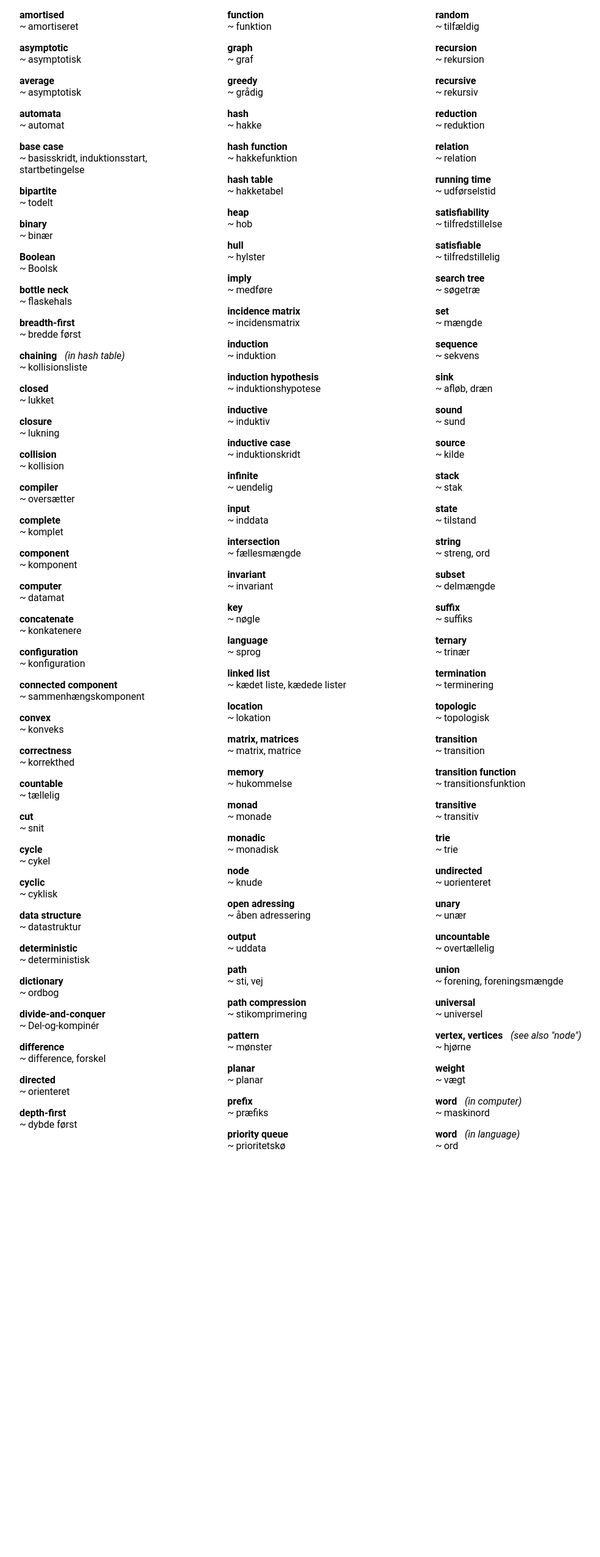
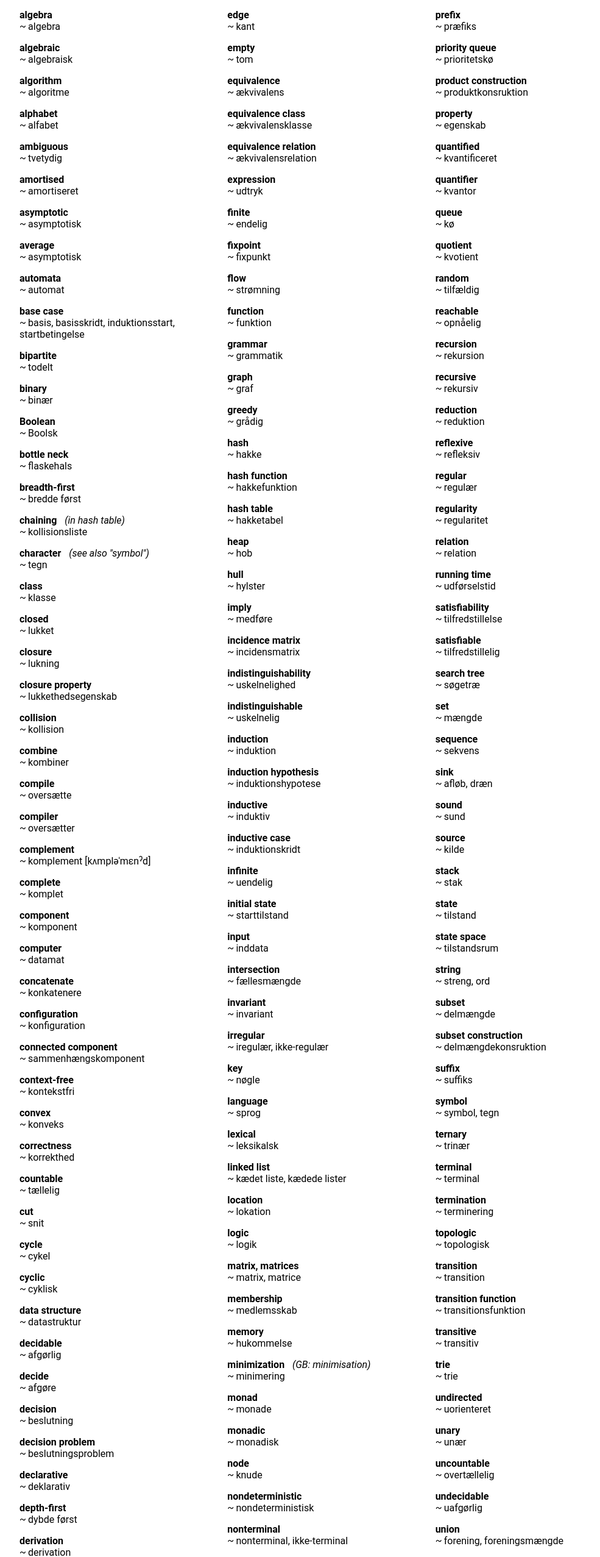
Before and after one commit to SSoelvsten/en-dk, a React (Create React App) app: page / in a window 1280 px wide. Shown: the part 243-2797 px from the top of the page at 61% size, without its empty margins (112-1097 px from the left). Before the commit the page ends 2184 px from the top, so only its background shows below. Built offline with nearby package versions, Linux system fonts and the light colour scheme.

Commit message:
Add words from Regularity and Automata

```diff
--- a/src/Filter.tsx
+++ b/src/Filter.tsx
@@ -26,11 +26,11 @@ const Filter = ({ onChange } : FilterProps) => {
     "",
     "algorithmics",
     "cryptography",
+    "formal methods",
     "geometry",
     "graph",
     "hashing",
     "language theory",
-    "logic",
     "mathematics",
   ];
 
--- a/src/dictionary.ts
+++ b/src/dictionary.ts
@@ -1,9 +1,9 @@
 export type KeyWord = "algorithmics"
                     | "cryptography"
+                    | "formal methods"
                     | "geometry"
                     | "hashing"
                     | "language theory"
-                    | "logic"
                     | "graph"
                     | "mathematics"
 ;
@@ -17,6 +17,12 @@ export type Lexeme = {
 
 export const en_dk : Lexeme[] = [
   {
+    word: "accept",
+    note: "verb",
+    translations: ["acceptere"],
+    keywords: ["formal methods", "language theory"]
+  },
+  {
     word: "acyclic",
     translations: ["acyklisk"],
     keywords: ["algorithmics", "graph"]
@@ -27,9 +33,29 @@ export const en_dk : Lexeme[] = [
     keywords: ["algorithmics", "graph"]
   },
   {
+    word: "algebra",
+    translations: ["algebra"],
+    keywords: ["mathematics"]
+  },
+  {
+    word: "algebraic",
+    translations: ["algebraisk"],
+    keywords: ["mathematics"]
+  },
+  {
     word: "algorithm",
     translations: ["algoritme"],
     keywords: ["algorithmics"]
+  },
+  {
+    word: "alphabet",
+    translations: ["alfabet"],
+    keywords: ["formal methods", "language theory"]
+  },
+  {
+    word: "ambiguous",
+    translations: ["tvetydig"],
+    keywords: ["formal methods"]
   },
   {
     word: "amortised",
@@ -49,12 +75,12 @@ export const en_dk : Lexeme[] = [
   {
     word: "automata",
     translations: ["automat"],
-    keywords: ["algorithmics", "graph", "logic"]
+    keywords: ["algorithmics", "formal methods", "graph"]
   },
   {
     word: "base case",
-    translations: ["basisskridt, induktionsstart, startbetingelse"],
-    keywords: ["algorithmics", "logic"]
+    translations: ["basis, basisskridt, induktionsstart, startbetingelse"],
+    keywords: ["algorithmics", "formal methods"]
   },
   {
     word: "bipartite",
@@ -88,14 +114,30 @@ export const en_dk : Lexeme[] = [
     keywords: ["algorithmics", "hashing"]
   },
   {
+    word: "character",
+    note: "see also \"symbol\"",
+    translations: ["tegn"],
+    keywords: ["algorithmics", "formal methods", "language theory"]
+  },
+  {
+    word: "class",
+    translations: ["klasse"],
+    keywords: ["mathematics"]
+  },
+  {
     word: "closed",
     translations: ["lukket"],
-    keywords: ["logic", "mathematics"]
+    keywords: ["formal methods", "mathematics"]
   },
   {
     word: "closure",
     translations: ["lukning"],
-    keywords: ["graph", "logic", "mathematics"]
+    keywords: ["formal methods", "graph", "mathematics"]
+  },
+  {
+    word: "closure property",
+    translations: ["lukkethedsegenskab"],
+    keywords: ["formal methods", "mathematics"]
   },
   {
     word: "collision",
@@ -103,14 +145,29 @@ export const en_dk : Lexeme[] = [
     keywords: ["algorithmics", "cryptography"]
   },
   {
+    word: "combine",
+    translations: ["kombiner"],
+    keywords: []
+  },
+  {
+    word: "compile",
+    translations: ["oversætte"],
+    keywords: []
+  },
+  {
     word: "compiler",
     translations: ["oversætter"],
     keywords: []
   },
   {
+    word: "complement",
+    translations: ["komplement [kʌmpləˈmεnˀd]"],
+    keywords: ["formal methods", "language theory"]
+  },
+  {
     word: "complete",
     translations: ["komplet"],
-    keywords: ["language theory", "logic"]
+    keywords: ["formal methods", "language theory"]
   },
   {
     word: "component",
@@ -138,6 +195,11 @@ export const en_dk : Lexeme[] = [
     keywords: ["algorithmics", "graph"]
   },
   {
+    word: "context-free",
+    translations: ["kontekstfri"],
+    keywords: ["formal methods", "language theory"]
+  },
+  {
     word: "convex",
     translations: ["konveks"],
     keywords: ["algorithmics", "geometry", "mathematics"]
@@ -145,7 +207,7 @@ export const en_dk : Lexeme[] = [
   {
     word: "correctness",
     translations: ["korrekthed"],
-    keywords: ["algorithmics"]
+    keywords: ["algorithmics", "formal methods"]
   },
   {
     word: "countable",
@@ -173,6 +235,51 @@ export const en_dk : Lexeme[] = [
     keywords: ["algorithmics"]
   },
   {
+    word: "decidable",
+    translations: ["afgørlig"],
+    keywords: ["formal methods", "language theory"]
+  },
+  {
+    word: "decide",
+    translations: ["afgøre"],
+    keywords: ["formal methods", "language theory"]
+  },
+  {
+    word: "decision",
+    translations: ["beslutning"],
+    keywords: ["formal methods", "language theory"]
+  },
+  {
+    word: "decision problem",
+    translations: ["beslutningsproblem"],
+    keywords: ["formal methods", "language theory"]
+  },
+  {
+    word: "declarative",
+    translations: ["deklarativ"],
+    keywords: ["formal methods"]
+  },
+  {
+    word: "depth-first",
+    translations: ["dybde først"],
+    keywords: ["algorithmics", "graph"]
+  },
+  {
+    word: "derivation",
+    translations: ["derivation", "derivationstrin"],
+    keywords: ["formal methods", "language theory"]
+  },
+  {
+    word: "derivation tree",
+    translations: ["derivationstræ"],
+    keywords: ["formal methods"]
+  },
+  {
+    word: "determinisation",
+    translations: ["determinisering"],
+    keywords: ["algorithmics", "formal methods", "language theory"]
+  },
+  {
     word: "deterministic",
     translations: ["deterministisk"],
     keywords: ["algorithmics", "language theory"]
@@ -183,9 +290,9 @@ export const en_dk : Lexeme[] = [
     keywords: ["algorithmics"]
   },
   {
-    word: "divide-and-conquer",
-    translations: ["Del-og-kompinér"],
-    keywords: ["algorithmics"]
+    word: "directed",
+    translations: ["orienteret"],
+    keywords: ["graph"]
   },
   {
     word: "difference",
@@ -193,14 +300,24 @@ export const en_dk : Lexeme[] = [
     keywords: ["mathematics"]
   },
   {
-    word: "directed",
-    translations: ["orienteret"],
-    keywords: ["graph"]
+    word: "distinguish",
+    translations: ["skelne"],
+    keywords: ["formal methods"]
   },
   {
-    word: "depth-first",
-    translations: ["dybde først"],
-    keywords: ["algorithmics", "graph"]
+    word: "distinguishability",
+    translations: ["skelnelighed"],
+    keywords: ["formal methods"]
+  },
+  {
+    word: "distinguishable",
+    translations: ["skelnelig"],
+    keywords: ["formal methods"]
+  },
+  {
+    word: "divide-and-conquer",
+    translations: ["Del-og-kompinér"],
+    keywords: ["algorithmics"]
   },
   {
     word: "edge",
@@ -208,9 +325,39 @@ export const en_dk : Lexeme[] = [
     keywords: ["graph"]
   },
   {
+    word: "empty",
+    translations: ["tom"],
+    keywords: ["algorithmics", "formal methods", "language theory", "mathematics"]
+  },
+  {
+    word: "equivalence",
+    translations: ["ækvivalens"],
+    keywords: ["formal methods", "language theory", "mathematics"]
+  },
+  {
+    word: "equivalence class",
+    translations: ["ækvivalensklasse"],
+    keywords: ["formal methods", "language theory", "mathematics"]
+  },
+  {
+    word: "equivalence relation",
+    translations: ["ækvivalensrelation"],
+    keywords: ["formal methods", "language theory", "mathematics"]
+  },
+  {
+    word: "expression",
+    translations: ["udtryk"],
+    keywords: ["formal methods", "language theory"]
+  },
+  {
     word: "finite",
     translations: ["endelig"],
     keywords: ["mathematics"]
+  },
+  {
+    word: "fixpoint",
+    translations: ["fixpunkt"],
+    keywords: ["formal methods", "language theory", "mathematics"]
   },
   {
     word: "flow",
@@ -220,7 +367,12 @@ export const en_dk : Lexeme[] = [
   {
     word: "function",
     translations: ["funktion"],
-    keywords: ["cryptography", "logic"]
+    keywords: ["cryptography", "formal methods"]
+  },
+  {
+    word: "grammar",
+    translations: ["grammatik"],
+    keywords: ["formal methods", "language theory"]
   },
   {
     word: "graph",
@@ -260,7 +412,7 @@ export const en_dk : Lexeme[] = [
   {
     word: "imply",
     translations: ["medføre"],
-    keywords: ["logic"]
+    keywords: ["formal methods"]
   },
   {
     word: "incidence matrix",
@@ -268,29 +420,44 @@ export const en_dk : Lexeme[] = [
     keywords: ["algorithmics", "graph"]
   },
   {
+    word: "indistinguishability",
+    translations: ["uskelnelighed"],
+    keywords: ["formal methods"]
+  },
+  {
+    word: "indistinguishable",
+    translations: ["uskelnelig"],
+    keywords: ["formal methods"]
+  },
+  {
     word: "induction",
     translations: ["induktion"],
-    keywords: ["logic"]
+    keywords: ["formal methods"]
   },
   {
     word: "induction hypothesis",
     translations: ["induktionshypotese"],
-    keywords: ["logic"]
+    keywords: ["formal methods"]
   },
   {
     word: "inductive",
     translations: ["induktiv"],
-    keywords: ["logic"]
+    keywords: ["formal methods"]
   },
   {
     word: "inductive case",
     translations: ["induktionskridt"],
-    keywords: ["logic"]
+    keywords: ["formal methods"]
   },
   {
     word: "infinite",
     translations: ["uendelig"],
     keywords: ["mathematics"]
+  },
+  {
+    word: "initial state",
+    translations: ["starttilstand"],
+    keywords: ["formal methods", "graph"]
   },
   {
     word: "input",
@@ -308,6 +475,11 @@ export const en_dk : Lexeme[] = [
     keywords: ["algorithmics"]
   },
   {
+    word: "irregular",
+    translations: ["iregulær, ikke-regulær"],
+    keywords: ["formal methods", "mathematics"]
+  },
+  {
     word: "key",
     translations: ["nøgle"],
     keywords: ["cryptography", "algorithmics"]
@@ -315,7 +487,12 @@ export const en_dk : Lexeme[] = [
   {
     word: "language",
     translations: ["sprog"],
-    keywords: ["cryptography", "language theory", "logic"]
+    keywords: ["cryptography", "formal methods", "language theory"]
+  },
+  {
+    word: "lexical",
+    translations: ["leksikalsk"],
+    keywords: ["algorithmics"]
   },
   {
     word: "linked list",
@@ -328,9 +505,19 @@ export const en_dk : Lexeme[] = [
     keywords: ["graph"]
   },
   {
+    word: "logic",
+    translations: ["logik"],
+    keywords: ["formal methods", "language theory"]
+  },
+  {
     word: "matrix, matrices",
     translations: ["matrix, matrice"],
     keywords: ["mathematics"]
+  },
+  {
+    word: "membership",
+    translations: ["medlemsskab"],
+    keywords: ["formal methods", "language theory", "mathematics"]
   },
   {
     word: "memory",
@@ -338,9 +525,15 @@ export const en_dk : Lexeme[] = [
     keywords: ["algorithmics"]
   },
   {
+    word: "minimization",
+    note: "GB: minimisation",
+    translations: ["minimering"],
+    keywords: ["formal methods"]
+  },
+  {
     word: "monad",
     translations: ["monade"],
-    keywords: ["logic"]
+    keywords: ["formal methods"]
   },
   {
     word: "monadic",
@@ -353,14 +546,39 @@ export const en_dk : Lexeme[] = [
     keywords: ["graph"]
   },
   {
+    word: "nondeterministic",
+    translations: ["nondeterministisk"],
+    keywords: ["algorithmics", "formal methods", "language theory"]
+  },
+  {
+    word: "nonterminal",
+    translations: ["nonterminal, ikke-terminal"],
+    keywords: ["formal methods", "language theory"]
+  },
+  {
+    word: "normalisation",
+    translations: ["normalisering"],
+    keywords: ["algorithmics", "formal methods"]
+  },
+  {
     word: "open adressing",
     translations: ["åben adressering"],
     keywords: ["algorithmics", "hashing"]
   },
   {
+    word: "operational",
+    translations: ["operationel"],
+    keywords: ["formal methods"]
+  },
+  {
     word: "output",
     translations: ["uddata"],
     keywords: ["algorithmics", "cryptography", "language theory"]
+  },
+  {
+    word: "partition",
+    translations: ["partition", "partitionering"],
+    keywords: ["formal methods", "mathematics"]
   },
   {
     word: "path",
@@ -383,6 +601,11 @@ export const en_dk : Lexeme[] = [
     keywords: ["graph"]
   },
   {
+    word: "precedence",
+    translations: ["præcedens"],
+    keywords: ["formal methods", "mathematics"]
+  },
+  {
     word: "prefix",
     translations: ["præfiks"],
     keywords: ["algorithmics", "language theory"]
@@ -393,14 +616,24 @@ export const en_dk : Lexeme[] = [
     keywords: ["algorithmics"]
   },
   {
+    word: "product construction",
+    translations: ["produktkonsruktion"],
+    keywords: ["formal methods"]
+  },
+  {
+    word: "property",
+    translations: ["egenskab"],
+    keywords: ["formal methods", "language theory", "mathematics"]
+  },
+  {
     word: "quantified",
     translations: ["kvantificeret"],
-    keywords: ["logic"]
+    keywords: ["formal methods"]
   },
   {
     word: "quantifier",
     translations: ["kvantor"],
-    keywords: ["logic"]
+    keywords: ["formal methods"]
   },
   {
     word: "queue",
@@ -408,19 +641,29 @@ export const en_dk : Lexeme[] = [
     keywords: ["algorithmics"]
   },
   {
+    word: "quotient",
+    translations: ["kvotient"],
+    keywords: ["cryptography", "formal methods", "mathematics"]
+  },
+  {
     word: "random",
     translations: ["tilfældig"],
     keywords: ["algorithmics", "cryptography"]
   },
   {
+    word: "reachable",
+    translations: ["opnåelig"],
+    keywords: ["formal methods", "graph", "language theory"]
+  },
+  {
     word: "recursion",
     translations: ["rekursion"],
-    keywords: ["algorithmics", "logic"]
+    keywords: ["algorithmics", "formal methods"]
   },
   {
     word: "recursive",
     translations: ["rekursiv"],
-    keywords: ["algorithmics", "logic"]
+    keywords: ["algorithmics", "formal methods"]
   },
   {
     word: "reduction",
@@ -428,9 +671,24 @@ export const en_dk : Lexeme[] = [
     keywords: ["cryptography", "language theory"]
   },
   {
+    word: "reflexive",
+    translations: ["refleksiv"],
+    keywords: ["formal methods", "language theory"]
+  },
+  {
+    word: "regular",
+    translations: ["regulær"],
+    keywords: ["formal methods", "language theory"]
+  },
+  {
+    word: "regularity",
+    translations: ["regularitet"],
+    keywords: ["formal methods", "language theory"]
+  },
+  {
     word: "relation",
     translations: ["relation"],
-    keywords: ["algorithmics", "graph", "language theory", "logic", "mathematics"]
+    keywords: ["algorithmics",  "formal methods", "graph", "language theory", "mathematics"]
   },
   {
     word: "running time",
@@ -440,12 +698,12 @@ export const en_dk : Lexeme[] = [
   {
     word: "satisfiability",
     translations: ["tilfredstillelse"],
-    keywords: ["logic"]
+    keywords: ["formal methods"]
   },
   {
     word: "satisfiable",
     translations: ["tilfredstillelig"],
-    keywords: ["logic"]
+    keywords: ["formal methods"]
   },
   {
     word: "search tree",
@@ -470,7 +728,7 @@ export const en_dk : Lexeme[] = [
   {
     word: "sound",
     translations: ["sund"],
-    keywords: ["language theory", "logic"]
+    keywords: ["formal methods", "language theory"]
   },
   {
     word: "source",
@@ -485,12 +743,17 @@ export const en_dk : Lexeme[] = [
   {
     word: "state",
     translations: ["tilstand"],
-    keywords: ["graph"]
+    keywords: ["formal methods", "graph"]
+  },
+  {
+    word: "state space",
+    translations: ["tilstandsrum"],
+    keywords: ["formal methods"]
   },
   {
     word: "string",
     translations: ["streng, ord"],
-    keywords: ["algorithmics", "cryptography", "language theory"]
+    keywords: ["algorithmics", "cryptography", "formal methods", "language theory"]
   },
   {
     word: "subset",
@@ -498,14 +761,29 @@ export const en_dk : Lexeme[] = [
     keywords: ["mathematics"]
   },
   {
+    word: "subset construction",
+    translations: ["delmængdekonsruktion"],
+    keywords: ["formal methods"]
+  },
+  {
     word: "suffix",
     translations: ["suffiks"],
     keywords: ["algorithmics", "language theory"]
   },
   {
+    word: "symbol",
+    translations: ["symbol, tegn"],
+    keywords: ["formal methods", "language theory"]
+  },
+  {
     word: "ternary",
     translations: ["trinær"],
     keywords: []
+  },
+  {
+    word: "terminal",
+    translations: ["terminal"],
+    keywords: ["formal methods", "language theory"]
   },
   {
     word: "termination",
@@ -530,7 +808,7 @@ export const en_dk : Lexeme[] = [
   {
     word: "transitive",
     translations: ["transitiv"],
-    keywords: ["graph", "logic", "mathematics"]
+    keywords: ["formal methods", "graph", "mathematics"]
   },
   {
     word: "trie",
@@ -553,6 +831,11 @@ export const en_dk : Lexeme[] = [
     keywords: ["mathematics"]
   },
   {
+    word: "undecidable",
+    translations: ["uafgørlig"],
+    keywords: ["language theory"]
+  },
+  {
     word: "union",
     translations: ["forening, foreningsmængde"],
     keywords: ["mathematics"]
@@ -561,6 +844,16 @@ export const en_dk : Lexeme[] = [
     word: "universal",
     translations: ["universel"],
     keywords: ["algorithmics", "cryptography", "hashing"]
+  },
+  {
+    word: "unreachable",
+    translations: ["uopnåelig"],
+    keywords: ["formal methods", "graph", "language theory"]
+  },
+  {
+    word: "validation",
+    translations: ["validering"],
+    keywords: []
   },
   { // TODO: Add actual references
     word: "vertex, vertices",
```
